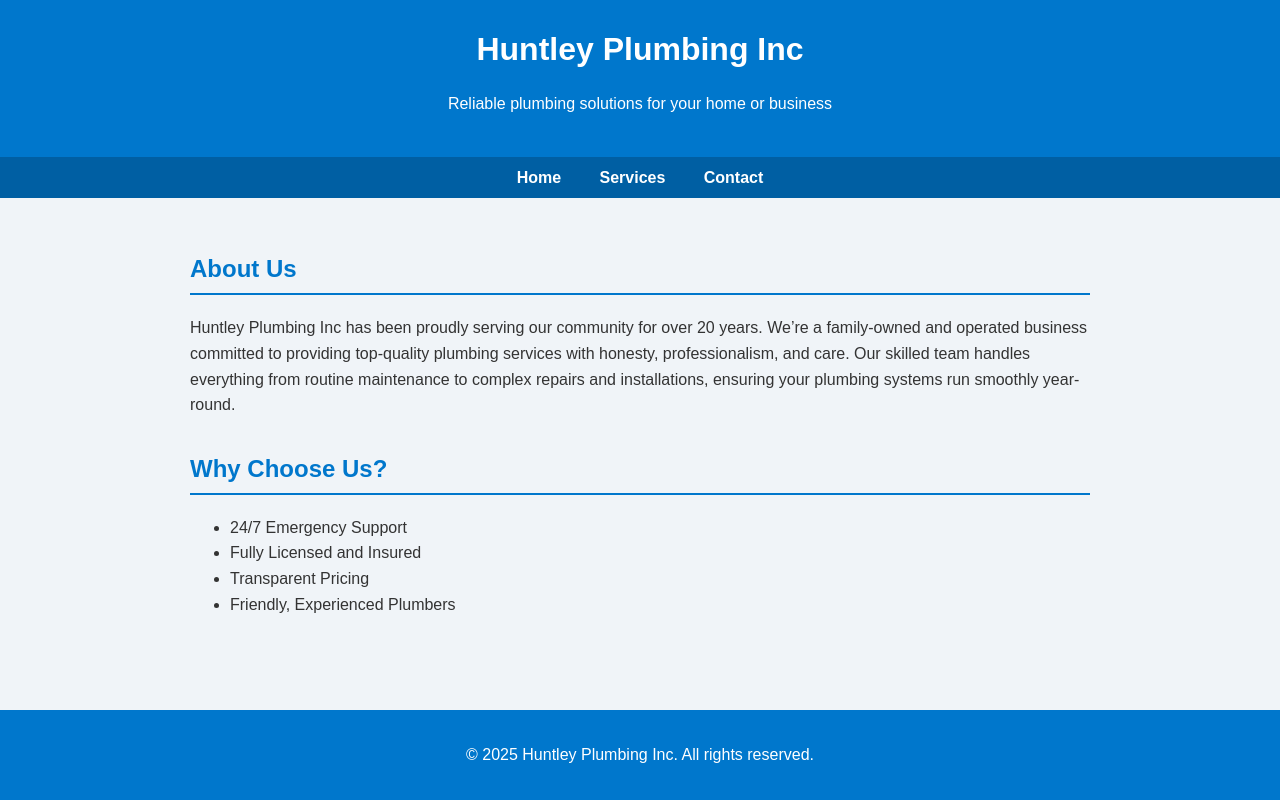
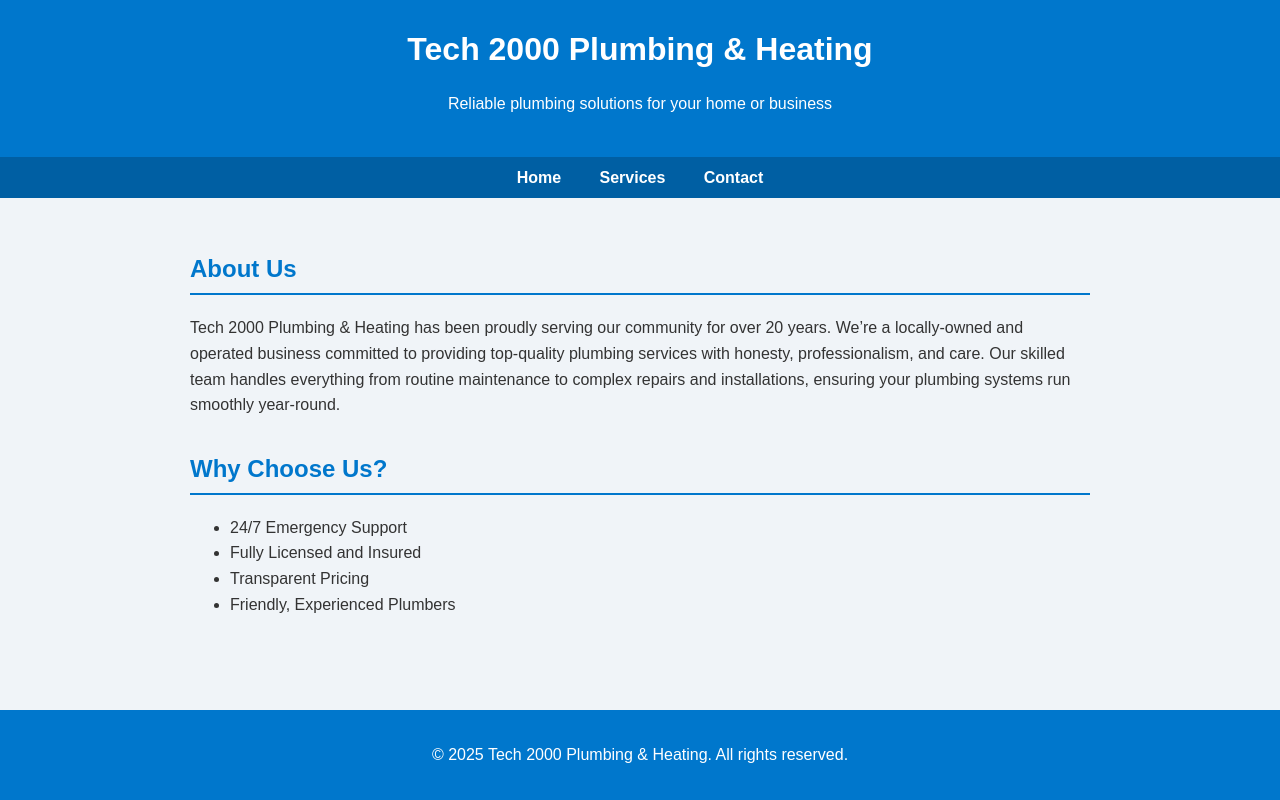
Before and after one commit to LukeBallinger0/plumbing1, a plain HTML site: page index.html in a window 1280 px wide. Drawn offline with Linux system fonts and the light colour scheme.

Commit message:
Update index.html

```diff
--- a/index.html
+++ b/index.html
@@ -3,13 +3,13 @@
 <head>
   <meta charset="UTF-8" />
   <meta name="viewport" content="width=device-width, initial-scale=1" />
-  <title>Huntley Plumbing Inc - Home</title>
+  <title>Tech 2000 Plumbing & Heating - Home</title>
   <link rel="stylesheet" href="styles.css" />
   <link rel="icon" type="image/png" href="h.png">
 </head>
 <body>
   <header>
-    <h1>Huntley Plumbing Inc</h1>
+    <h1>Tech 2000 Plumbing & Heating</h1>
     <p>Reliable plumbing solutions for your home or business</p>
   </header>
   <nav>
@@ -20,7 +20,7 @@
   <main>
     <section>
       <h2>About Us</h2>
-      <p>Huntley Plumbing Inc has been proudly serving our community for over 20 years. We’re a family-owned and operated business committed to providing top-quality plumbing services with honesty, professionalism, and care. Our skilled team handles everything from routine maintenance to complex repairs and installations, ensuring your plumbing systems run smoothly year-round.</p>
+      <p>Tech 2000 Plumbing & Heating has been proudly serving our community for over 20 years. We’re a locally-owned and operated business committed to providing top-quality plumbing services with honesty, professionalism, and care. Our skilled team handles everything from routine maintenance to complex repairs and installations, ensuring your plumbing systems run smoothly year-round.</p>
     </section>
     <section>
       <h2>Why Choose Us?</h2>
@@ -33,7 +33,7 @@
     </section>
   </main>
   <footer>
-    <p>&copy; 2025 Huntley Plumbing Inc. All rights reserved.</p>
+    <p>&copy; 2025 Tech 2000 Plumbing & Heating. All rights reserved.</p>
   </footer>
 </body>
 </html>
```
